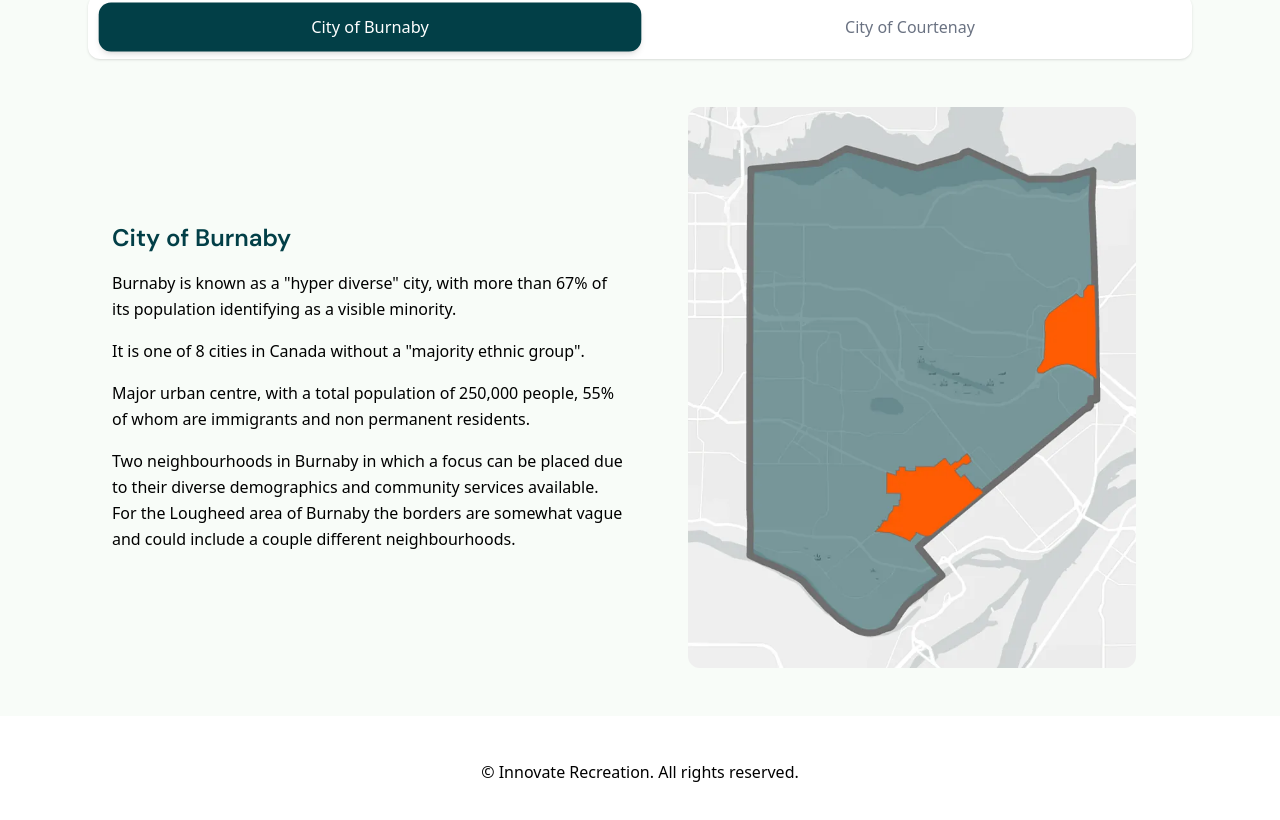
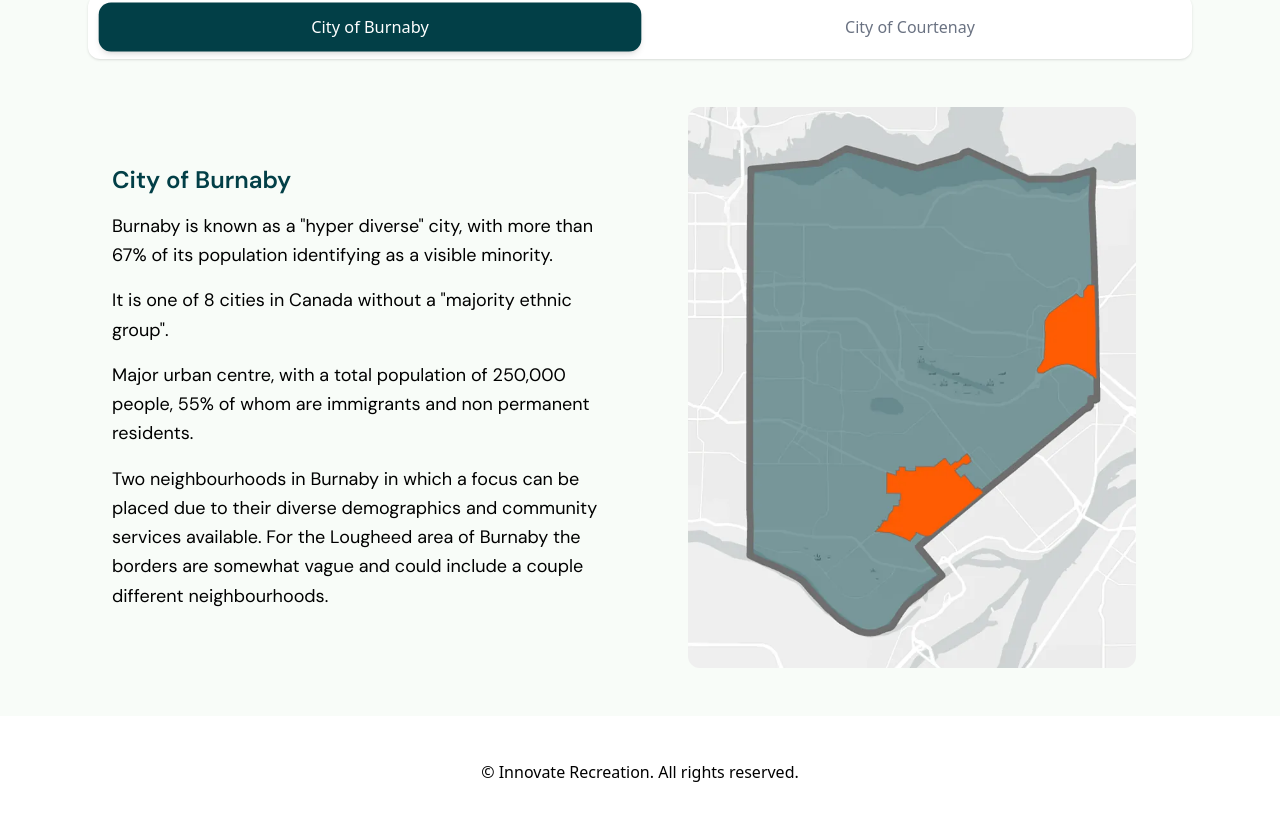
Before and after one commit to langararec/IDEAS-website, a React (Vite) app in the folder frontend/: page /project in a window 1280 px wide. Shown: the part 1071-1891 px from the top of the page. Built offline with nearby package versions, Linux system fonts and the light colour scheme.

Commit message:
updated the city toggle

```diff
--- a/frontend/src/pages/Project/CityToggle.tsx
+++ b/frontend/src/pages/Project/CityToggle.tsx
@@ -43,7 +43,7 @@ const CityToggle: React.FC = () => {
                     <h2 className="text-2xl font-semibold text-primary mb-4 font-dm-sans">{city.title}</h2>
                     <div className="space-y-4 leading-relaxed">
                         {city.paragraphs.map((paragraph, index) => (
-                            <p key={index}>
+                            <p key={index} className="md:text-lg leading-relaxed font-dm-sans">
                                 {paragraph}
                             </p>
                         ))}
```
